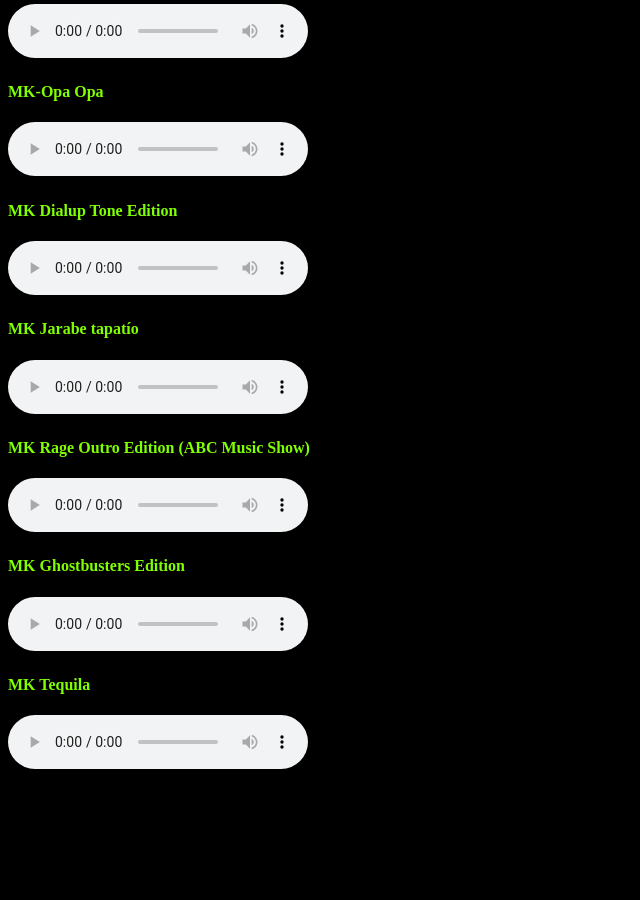
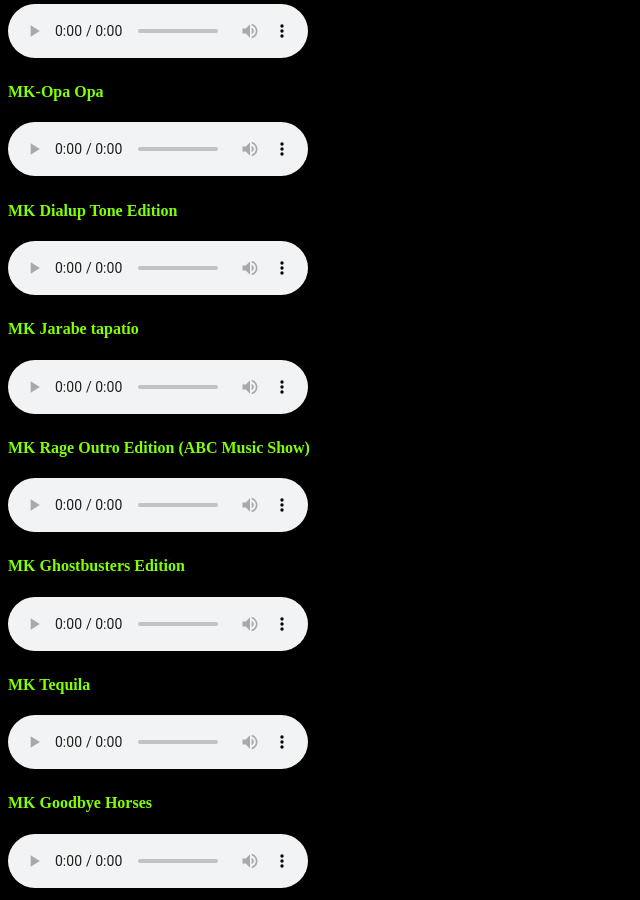
Before and after one commit to Phantom-Aspekt/Phantom-Aspekt.github.io, a Jekyll site: the page resources/HTML-Embed/MediaPage-MKRemixes.html, which Jekyll copies as it is, in a window 1280 px wide and 900 px high, scrolled down 2320 px. Shown: the whole window, without its empty margins (0-640 px from the left). Built offline with Jekyll 4.4.1, drawn with Linux system fonts in a browser that asks for light colours; before the commit the page ends 3101 px from its top, so only the background shows below that.

Commit message:
Update MediaPage-MKRemixes.html

```diff
--- a/resources/HTML-Embed/MediaPage-MKRemixes.html
+++ b/resources/HTML-Embed/MediaPage-MKRemixes.html
@@ -193,5 +193,12 @@
         <source src="media\1MAN!! Mix\MK Tequila.ogg" type="audio/ogg">
         Your browser does not support the audio element.
         </audio>
+        <h4><strong>
+            MK Goodbye Horses
+        </strong></h4>
+        <audio controls>
+        <source src="media\1MAN!! Mix\MK Goodbye Horses.ogg" type="audio/ogg">
+        Your browser does not support the audio element.
+        </audio>
     </body>
 </html>
```
